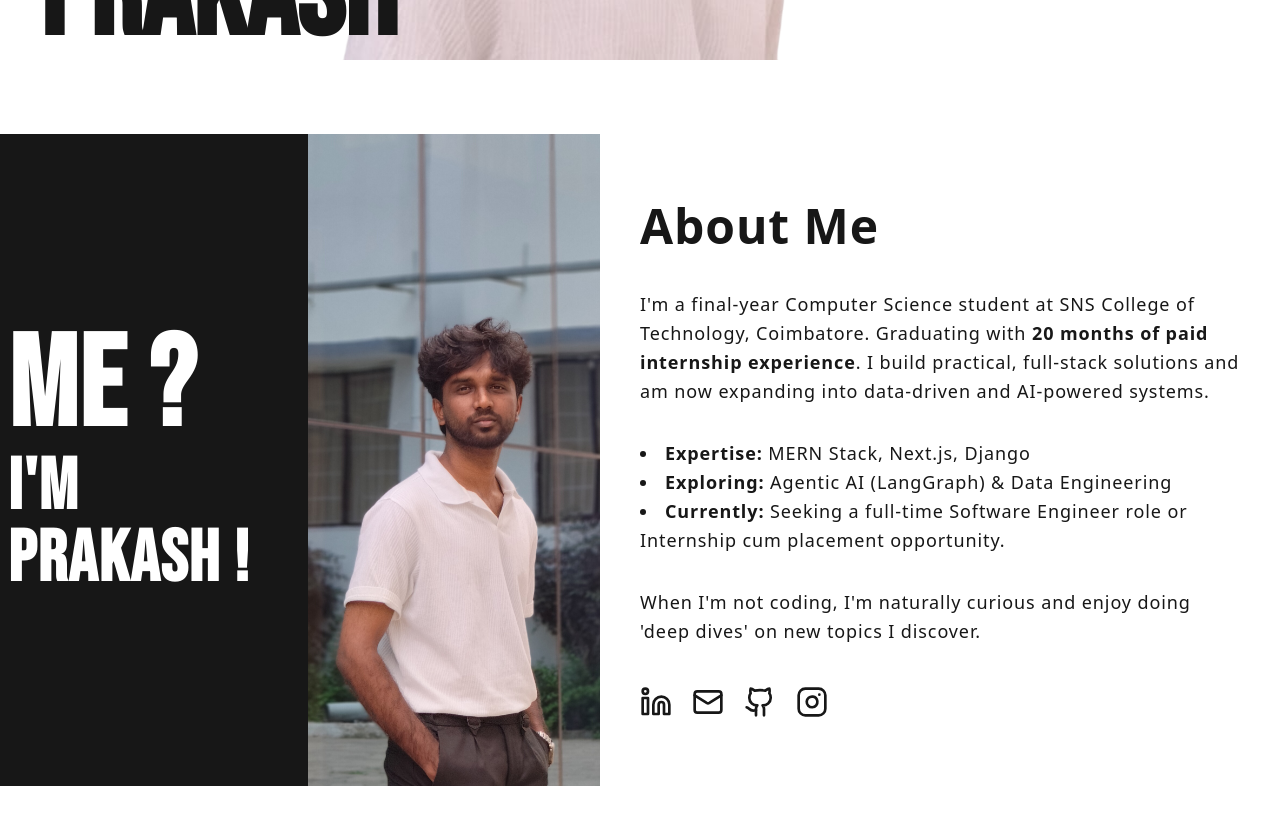
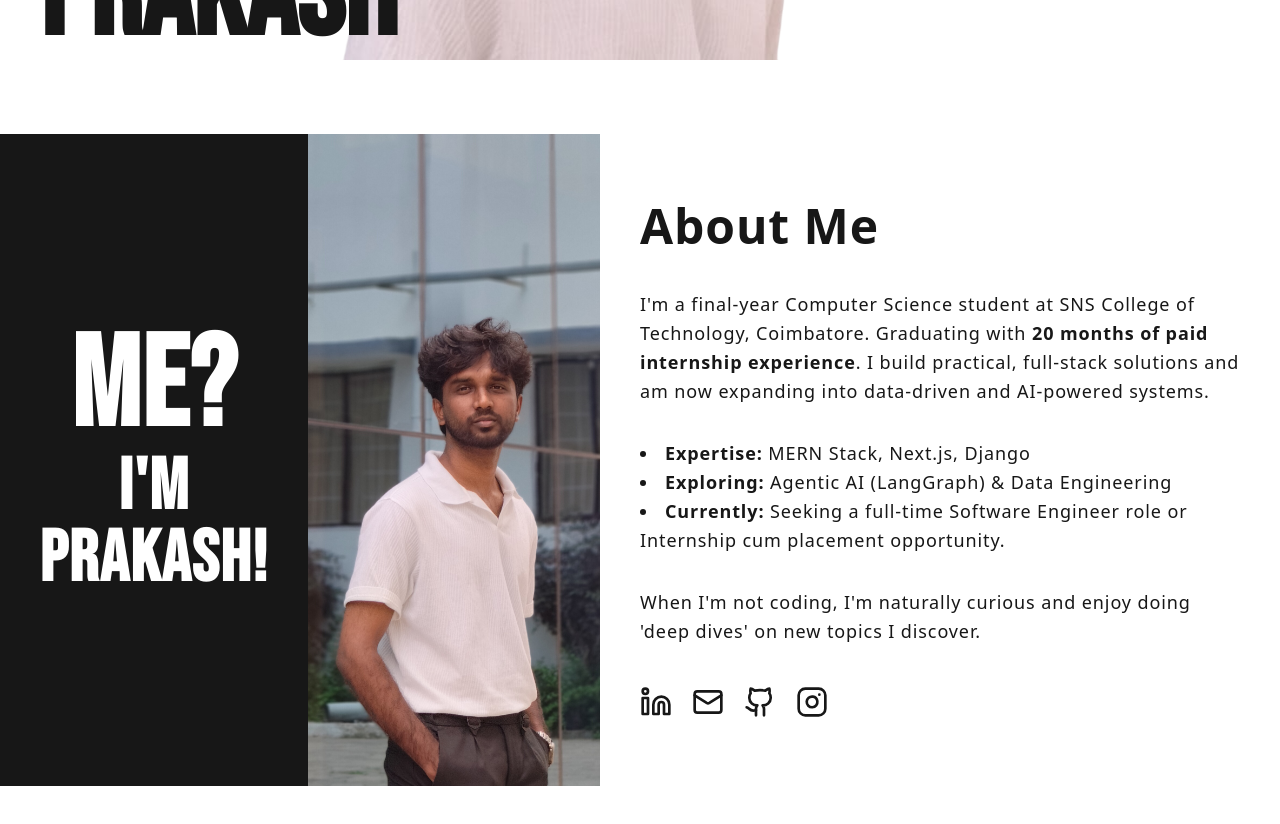
Before and after one commit to praghu-b/next-portfolio, a Next.js app: page / in a window 1280 px wide. Shown: the part 740-1564 px from the top of the page. Built offline with nearby package versions, Linux system fonts and the light colour scheme; a web font is replaced by a local one.

Commit message:
style: minor changes

```diff
--- a/src/components/sections/About.tsx
+++ b/src/components/sections/About.tsx
@@ -9,10 +9,10 @@ export default function About() {
     return (
         <section className="w-full min-h-screen flex items-center justify-center">
             <div className="max-w-7xl flex items-center justify-between">
-                <div className="flex-1 flex items-center h-full bg-primary text-white font-bold font-climate">
+                <div className="flex-1 flex text-center items-center h-full bg-primary text-white font-bold font-climate">
                     <div className="flex-1 md:p-2 tracking-widest">
-                        <p className="text-9xl">Me ?</p>
-                        <p className="text-7xl">I'm Prakash !</p>
+                        <p className="text-9xl">Me?</p>
+                        <p className="text-7xl">I'm Prakash!</p>
                     </div>
                     <div className="flex-1 overflow-hidden">
                         <Image
@@ -31,17 +31,19 @@ export default function About() {
                         <li><span className="font-bold">Currently:</span> Seeking a full-time Software Engineer role or Internship cum placement opportunity.</li>
                     </ul>
                     <p>When I'm not coding, I'm naturally curious and enjoy doing 'deep dives' on new topics I discover.</p>
+                    <div className="">
                         <ul className="flex items-center mt-10 space-x-5">
-                        {socialLinks.map(({label, link, icon: Icon}) => (
+                            {socialLinks.map(({ label, link, icon: Icon }) => (
                                 <li key={label}>
                                     <Link href={link}>
-                                    <Icon className="h-8 w-8"/>
+                                        <Icon className="h-8 w-8" />
                                     </Link>
                                 </li>
                             ))}
                         </ul>
                     </div>
                 </div>
+            </div>
         </section>
     )
 }
```
Lines whose indentation alone changed are shown as unchanged.
